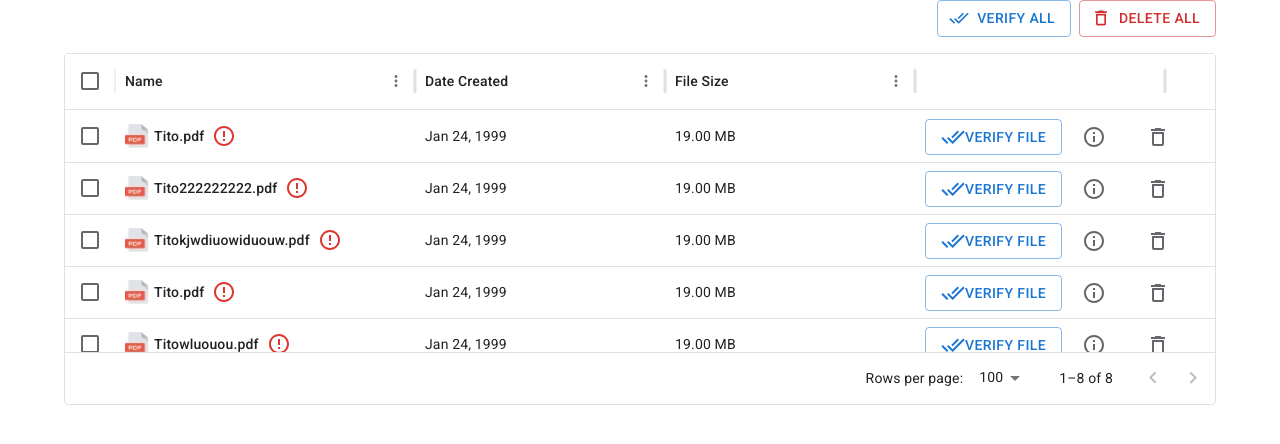
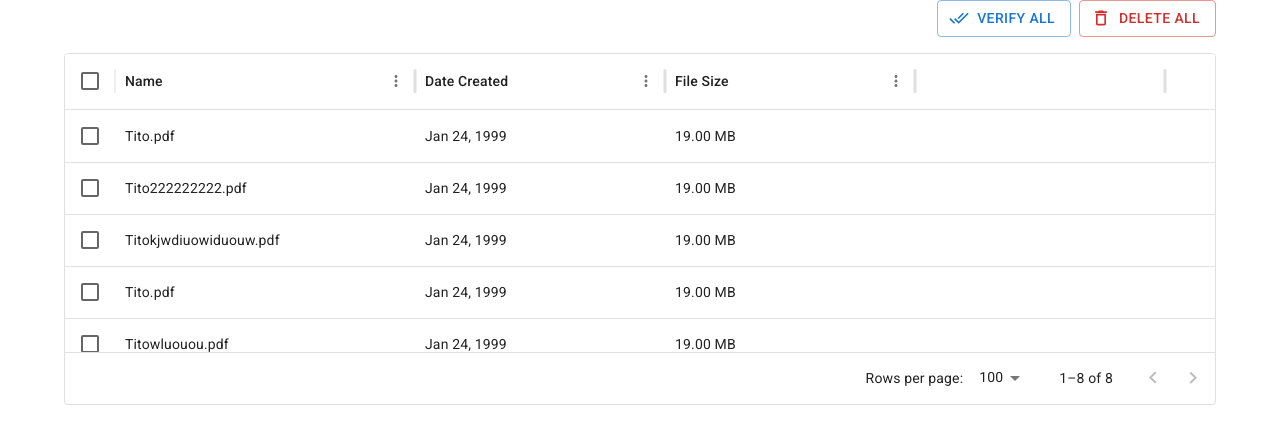
Before and after one commit to kartheeswaranTito/legaleey-amplify-deploy, a Next.js app: page /my-documents/unverified-tab in a window 1280 px wide. Shown: the top 444 px of the page. Built offline with nearby package versions, Linux system fonts and the light colour scheme.

Commit message:
commanded rendercell

```diff
--- a/src/app/my-documents/unverified-tab/page.tsx
+++ b/src/app/my-documents/unverified-tab/page.tsx
@@ -186,21 +186,21 @@ export default function UnverifiedTab() {
 			width: 300,
 			headerClassName: "header-spacing",
 			cellClassName: "cell-spacing",
-			renderCell: (params: any) => (
-				<Box sx={{ display: "flex", alignItems: "center", fontWeight: "500" }}>
-					<Image
-						src={getFileIcon(params.row.type)}
-						alt={`${params.row.type} icon`} // Add alt attribute
-						width={24} // Provide width for the Image component
-						height={24} // Provide height for the Image component
-					/>
-					<Typography sx={{ ml: "5px" }}>{params.row.type}</Typography>
-					{params.row.name}
-					{!params.row.verified && (
-						<ErrorOutlineIcon sx={{ color: "#DC362E", ml: 1 }} />
-					)}
-				</Box>
-			),
+			// renderCell: (params: any) => (
+			// 	<Box sx={{ display: "flex", alignItems: "center", fontWeight: "500" }}>
+			// 		<Image
+			// 			src={getFileIcon(params.row.type)}
+			// 			alt={`${params.row.type} icon`} // Add alt attribute
+			// 			width={24} // Provide width for the Image component
+			// 			height={24} // Provide height for the Image component
+			// 		/>
+			// 		<Typography sx={{ ml: "5px" }}>{params.row.type}</Typography>
+			// 		{params.row.name}
+			// 		{!params.row.verified && (
+			// 			<ErrorOutlineIcon sx={{ color: "#DC362E", ml: 1 }} />
+			// 		)}
+			// 	</Box>
+			// ),
 		},
 		{
 			field: "date",
@@ -221,58 +221,58 @@ export default function UnverifiedTab() {
 			headerName: "",
 			width: 250,
 			disableColumnMenu: true,
-			renderCell: (params: any) => (
-				<Box>
-					<Button
-						onClick={() => handleVerifyFile(params.row.id)}
-						variant="outlined"
-					>
-						<DoneAllIcon />
-						Verify File
-					</Button>
-					<Button onClick={() => handleOpenInfoDialog(params.row)}>
-						<InfoOutlinedIcon
-							sx={{
-								color: "#65656B",
-								width: "24px",
-								height: "24px",
-								boxShadow: "0",
-							}}
-						/>
-					</Button>
-					{/* TOOLTIP */}
-					<Tooltip
-						title="Move to trash"
-						placement="top"
-						arrow
-						enterDelay={500}
-						leaveDelay={200}
-						componentsProps={{
-							tooltip: {
-								sx: {
-									width: "90px",
-									height: "22px",
-									borderRadius: "4px",
-									padding: "4px 8px",
-									opacity: "1",
-									background: "#7E7E83",
-									fontSize: "12px",
-								},
-							},
-						}}
-					>
-						<Button onClick={() => handleOpenDeleteDialog(params.row)}>
-							<DeleteOutlineOutlinedIcon
-								sx={{
-									color: "#65656B",
-									width: "24px",
-									height: "24px",
-								}}
-							/>
-						</Button>
-					</Tooltip>
-				</Box>
-			),
+			// renderCell: (params: any) => (
+			// 	<Box>
+			// 		<Button
+			// 			onClick={() => handleVerifyFile(params.row.id)}
+			// 			variant="outlined"
+			// 		>
+			// 			<DoneAllIcon />
+			// 			Verify File
+			// 		</Button>
+			// 		<Button onClick={() => handleOpenInfoDialog(params.row)}>
+			// 			<InfoOutlinedIcon
+			// 				sx={{
+			// 					color: "#65656B",
+			// 					width: "24px",
+			// 					height: "24px",
+			// 					boxShadow: "0",
+			// 				}}
+			// 			/>
+			// 		</Button>
+			// 		{/* TOOLTIP */}
+			// 		<Tooltip
+			// 			title="Move to trash"
+			// 			placement="top"
+			// 			arrow
+			// 			enterDelay={500}
+			// 			leaveDelay={200}
+			// 			componentsProps={{
+			// 				tooltip: {
+			// 					sx: {
+			// 						width: "90px",
+			// 						height: "22px",
+			// 						borderRadius: "4px",
+			// 						padding: "4px 8px",
+			// 						opacity: "1",
+			// 						background: "#7E7E83",
+			// 						fontSize: "12px",
+			// 					},
+			// 				},
+			// 			}}
+			// 		>
+			// 			<Button onClick={() => handleOpenDeleteDialog(params.row)}>
+			// 				<DeleteOutlineOutlinedIcon
+			// 					sx={{
+			// 						color: "#65656B",
+			// 						width: "24px",
+			// 						height: "24px",
+			// 					}}
+			// 				/>
+			// 			</Button>
+			// 		</Tooltip>
+			// 	</Box>
+			// ),
 		},
 	];
 
```
Also changed, not shown: src/app/account/login/page.tsx (+4 -3 lines), src/app/my-documents/In-Progress-tab/page.tsx (+38 -38 lines), src/app/my-documents/verified-tab/page.tsx (+21 -21 lines), src/app/trash/page.tsx (+40 -40 lines).
